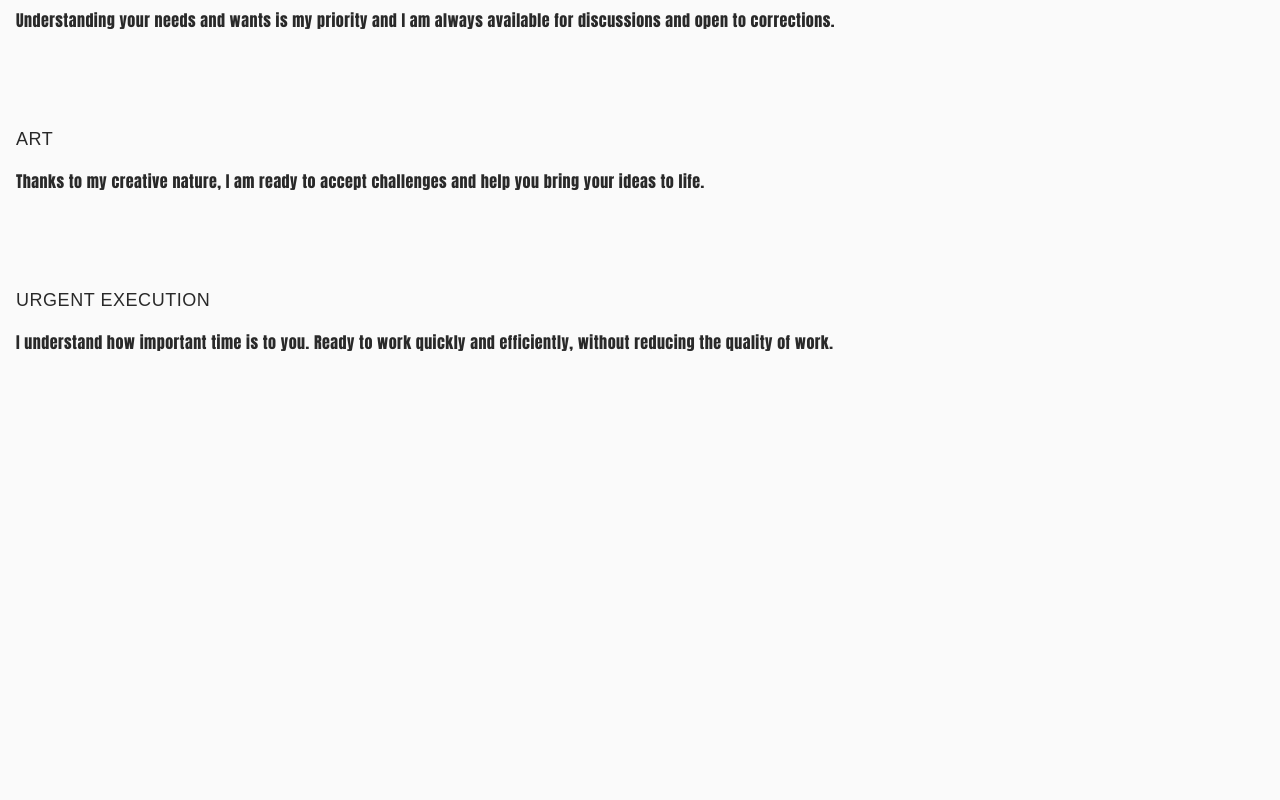
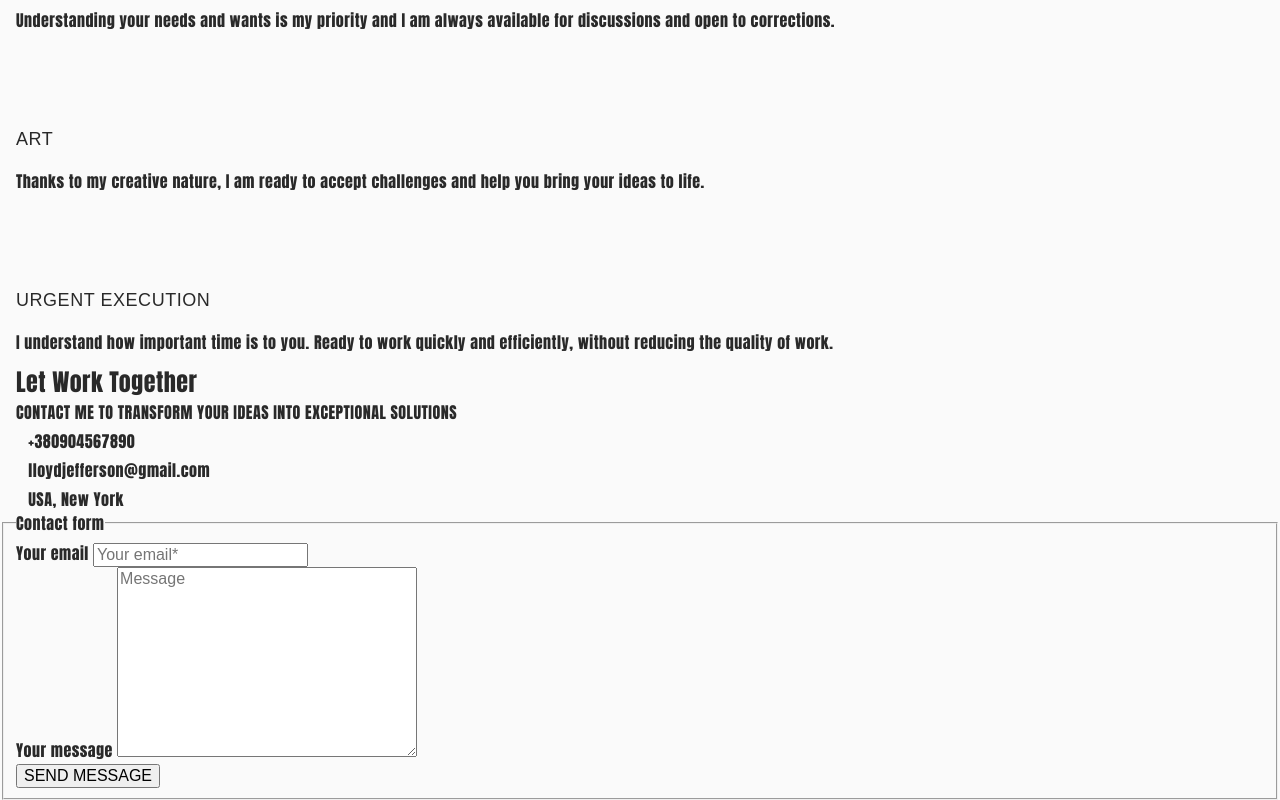
Before and after one commit to VH-str/project-JS-TeamWork-FullStalkers, a website built with Vite: page src/index.html in a window 1280 px wide. Shown: the part 2949-3749 px from the top of the page. Before the commit the page ends 3313 px from the top, so only its background shows below. Built offline with nearby package versions, Linux system fonts and the light colour scheme; files whose address does not match are found by name.

Commit message:
add makup

```diff
--- a/src/partials/work-together.html
+++ b/src/partials/work-together.html
@@ -1,5 +1,44 @@
-<section class="s">
-    <div class="">
-
+<section class="work_together" aria-labelledby="work-together-title">
+    <div class="container">
+      <h2 id="work-together-title">
+        Let <span class="accent-color">Work Together</span>
+      </h2>
+      <p>CONTACT ME TO TRANSFORM YOUR IDEAS INTO EXCEPTIONAL SOLUTIONS</p>
     </div>
-</section>
+    <address class="address-wt">
+      <ul class="address-wt-list">
+        <li class="address-wt-list-item">
+          <svg class="address-wt-svg" width="24" height="24" aria-hidden="true">
+            <use href="./src/img/sprite.svg#icon-phone"></use>
+          </svg>
+          <a class="address-wt-list-item-link" href="tel:+380904567890" aria-label="Phone number">+380904567890</a>
+        </li>
+        <li class="address-wt-list-item">
+          <svg class="address-wt-svg" width="24" height="24" aria-hidden="true">
+            <use href="./src/img/sprite.svg#icon-mail"></use>
+          </svg>
+          <a class="address-wt-list-item-link" href="mailto:lloydjefferson@gmail.com" aria-label="Email address">lloydjefferson@gmail.com</a>
+        </li>
+        <li class="address-wt-list-item">
+          <svg class="address-wt-svg" width="24" height="24" aria-hidden="true">
+            <use href="./src/img/sprite.svg#icon-location"></use>
+          </svg>
+          <a class="address-wt-list-item-link" href="https://www.google.com/maps?q=New+York" target="_blank" aria-label="Location">USA, New York</a>
+        </li>
+      </ul>
+    </address>
+    <form action="/submit" method="post" class="wt-form">
+      <fieldset>
+        <legend class="sr-only">Contact form</legend>
+        <div class="form-group">
+          <label for="user-email" class="sr-only">Your email</label>
+          <input type="email" class="wt-input" name="user-email" id="user-email" placeholder="Your email*" required>
+        </div>
+        <div class="form-group">
+          <label for="user-message" class="sr-only">Your message</label>
+          <textarea name="user-message" class="wt-message" id="user-message" cols="30" rows="10" placeholder="Message" required></textarea>
+        </div>
+        <button type="submit" class="wt-submit" aria-label="Send your message">SEND MESSAGE</button>
+      </fieldset>
+    </form>
+  </section>
```
